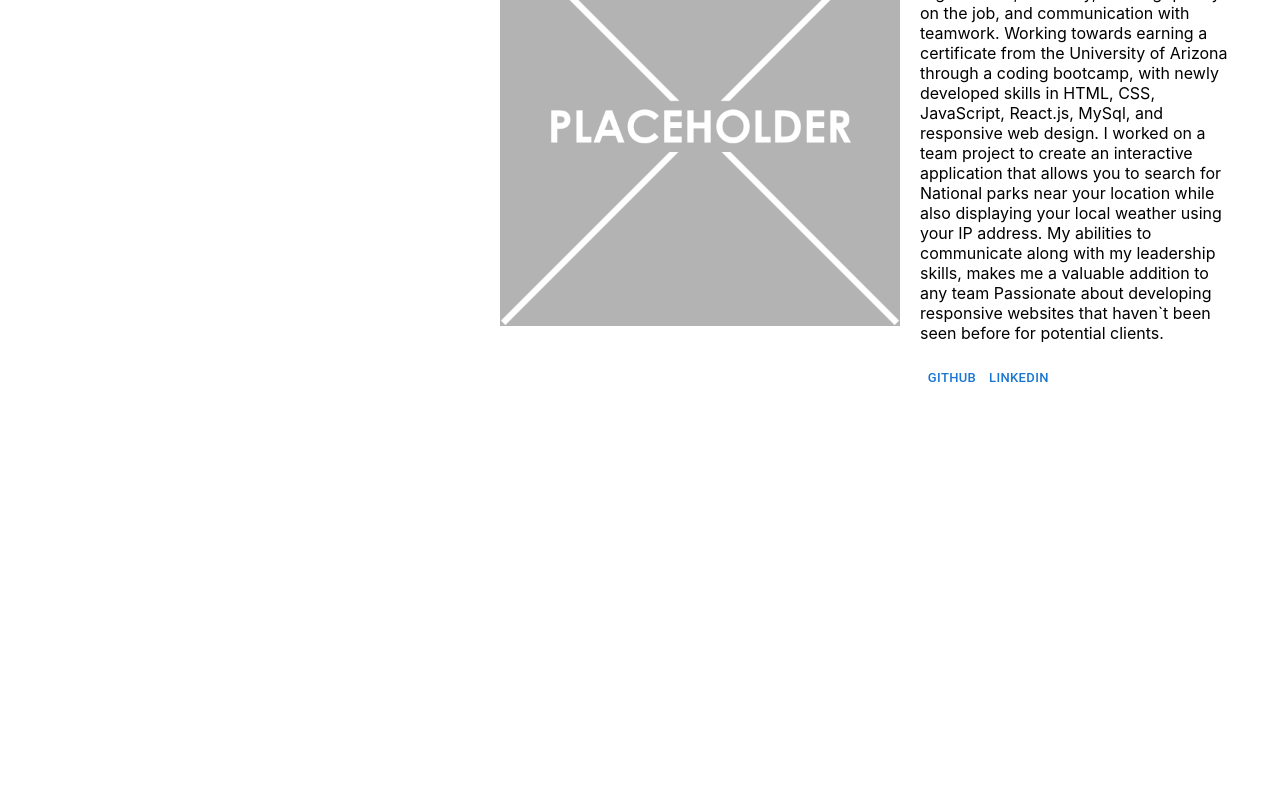
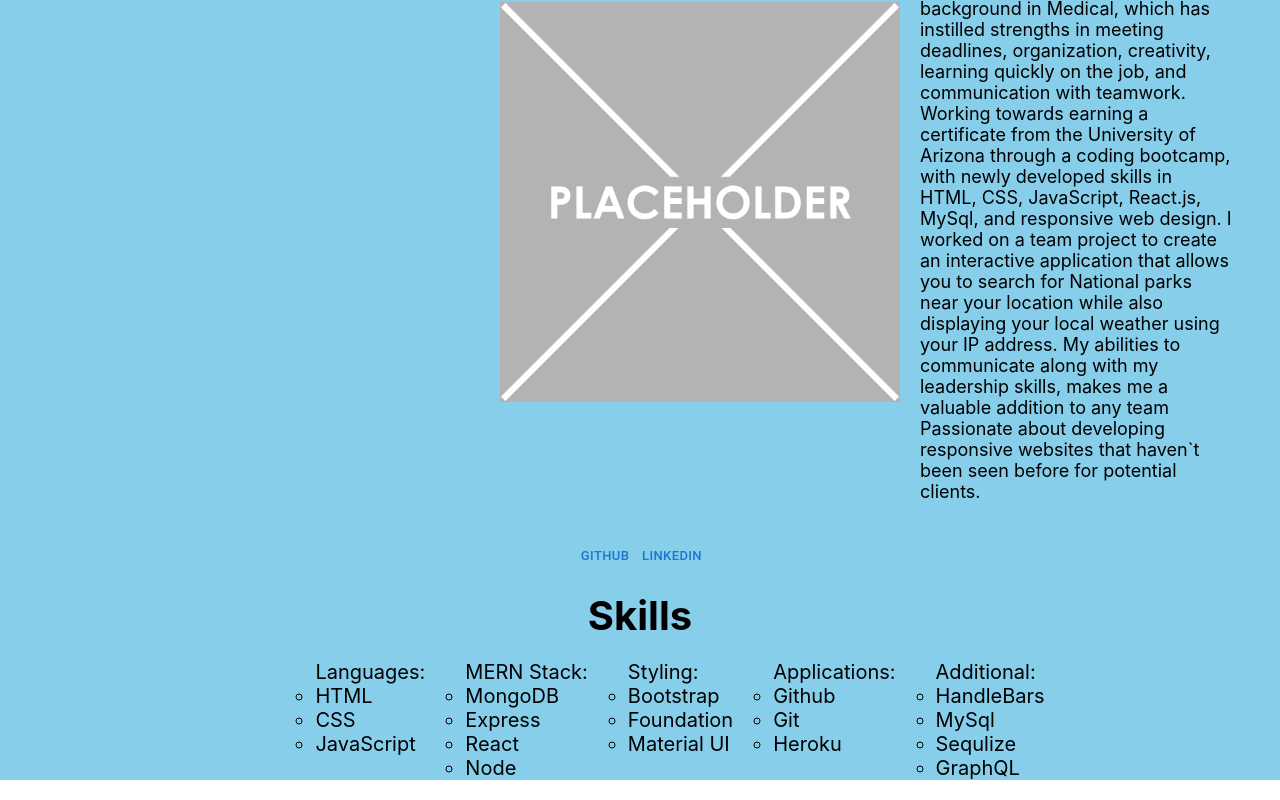
Before and after one commit to jenmlucas/react-portfolio, a React (Create React App) app: page / in a window 1280 px wide. Shown: the part 873-1673 px from the top of the page. Before the commit the page ends 1282 px from the top, so only its background shows below. Built offline with nearby package versions, Linux system fonts and the light colour scheme.

Commit message:
added styling

```diff
--- a/src/App.js
+++ b/src/App.js
@@ -1,10 +1,20 @@
 import "./App.css";
 import Nav from "./components/Nav/PortfolioContainer";
+import { makeStyles } from "@mui/styles";
+import { ClassNames } from "@emotion/react";
+
+const useStyles = makeStyles({
+root: {
+  backgroundColor: "#87CEEB"
+}
+
+})
 
 function App() {
+   const classes = useStyles();
   return (
     <div>
-      <main>
+      <main className={classes.root}>
       <Nav></Nav>
       </main>
     </div>
--- a/src/components/About/About.js
+++ b/src/components/About/About.js
@@ -5,13 +5,15 @@ import { makeStyles } from "@mui/styles";
 import Avatar from "@mui/material/Avatar";
 
 const useStyles = makeStyles({
+  root: {
+
+  },
   aboutMeHeader: {
     textAlign: "center",
-    fontSize: 50,
+    fontSize: 60,
   },
   about: {
     display: "flex",
-    marginTop: 50,
     alignItems: "center",
     marginLeft: 500,
   },
@@ -19,21 +21,38 @@ const useStyles = makeStyles({
     width: "40%",
     alignItems: "center",
     marginLeft: 20,
+    MarginBottom: 10,
+    fontSize: 18,
   },
   bioTitle: {
     textAlign: "center",
-    fontSize: 20,
+    fontSize: 30,
     fontWeight: "bold",
   },
+  skills: {
+    textAlign: "center",
+    marginTop: 20,
+    marginBottom: 10,
+    fontSize: 40,
+  },
+  skillList: {
+    display: "flex",
+    justifyContent: "center",
+    fontSize: 20,
+  },
+  buttonContainer: {
+    textAlign: "center"
+  },
+  button: {
+    fontSize: 20
+  }
 });
 
 export default function About() {
   const classes = useStyles();
   return (
     <section>
-      <h1 className={classes.aboutMeHeader}>
-        About Me
-      </h1>
+      <h1 className={classes.aboutMeHeader}>About Me</h1>
       <div className={classes.about}>
         <Avatar
           src={placeholder}
@@ -57,22 +76,59 @@ export default function About() {
           Passionate about developing responsive websites that haven`t been seen
           before for potential clients. <br></br>
           <br></br>
-          <Button
+        </p>
+      </div>
+      <div className={classes.buttonContainer}>
+      <Button className={classes.button}
         href="https://github.com/jenmlucas"
         target="blank"
         size="small"
       >
         Github
       </Button>
-          <Button
+      <Button className={classes.button}
         href="https://www.linkedin.com/in/jennifer-lucas-478599218/"
         target="blank"
         size="small"
       >
         LinkedIN
       </Button>
-        </p>
       </div>
+      <h2 className={classes.skills}> Skills </h2>
+      <ul className={classes.skillList}>
+        <ul>
+          Languages:
+          <li>HTML</li>
+          <li>CSS</li>
+          <li>JavaScript</li>
+        </ul>
+        <ul>
+          MERN Stack:
+          <li>MongoDB</li>
+          <li>Express</li>
+          <li>React</li>
+          <li>Node</li>
+        </ul>
+        <ul>
+          Styling:
+          <li>Bootstrap</li>
+          <li>Foundation</li>
+          <li>Material UI</li>
+        </ul>
+        <ul>
+          Applications:
+          <li>Github</li>
+          <li>Git</li>
+          <li>Heroku</li>
+        </ul>
+        <ul>
+          Additional:
+          <li>HandleBars</li>
+          <li>MySql</li>
+          <li>Sequlize</li>
+          <li>GraphQL</li>
+        </ul>
+      </ul>
     </section>
   );
 }
--- a/src/components/Nav/PortfolioContainer.js
+++ b/src/components/Nav/PortfolioContainer.js
@@ -2,32 +2,29 @@ import React, { useState } from 'react';
 import Nav from "../Nav/Nav";
 import About from "../About/About";
 import Contact from "../Contact/Contact";
-import Portfolio from "../Portfolio/Project"
+import Portfolio from "../Portfolio/Project";
+
 
 export default function PortfolioContainer() {
   const [currentPage, setCurrentPage] = useState('About');
 
-  // This method is checking to see what the value of `currentPage` is. Depending on the value of currentPage, we return the corresponding component to render.
   const renderPage = () => {
     if (currentPage === 'About') {
-      return <About />;
+      return <About></About>;
     }
     if (currentPage === 'Portfolio') {
-      return <Portfolio />;
+      return <Portfolio></Portfolio>;
     }
     if (currentPage === 'Contact') {
-      return <Contact />;
+      return <Contact></Contact>;
     }
-    return <Resume />;
   };
 
   const handlePageChange = (page) => setCurrentPage(page);
 
   return (
     <div>
-      {/* We are passing the currentPage from state and the function to update it */}
-      <Nav currentPage={currentPage} handlePageChange={handlePageChange} />
-      {/* Here we are calling the renderPage method which will return a component  */}
+      <Nav currentPage={currentPage} handlePageChange={handlePageChange}></Nav>
       {renderPage()}
     </div>
   );
```
Also changed, not shown: src/logo.svg (deleted). Lines whose indentation alone changed are shown as unchanged.
